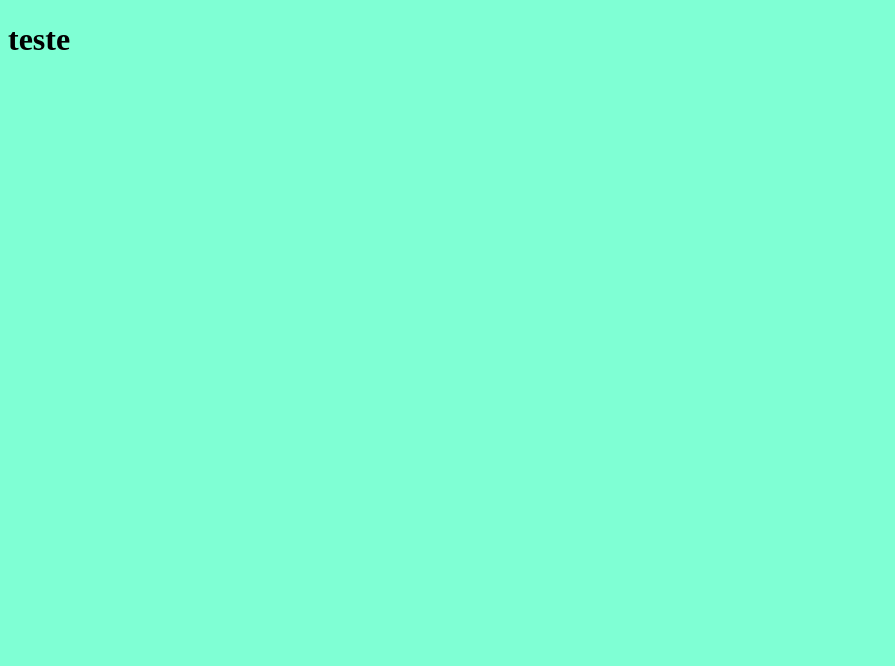
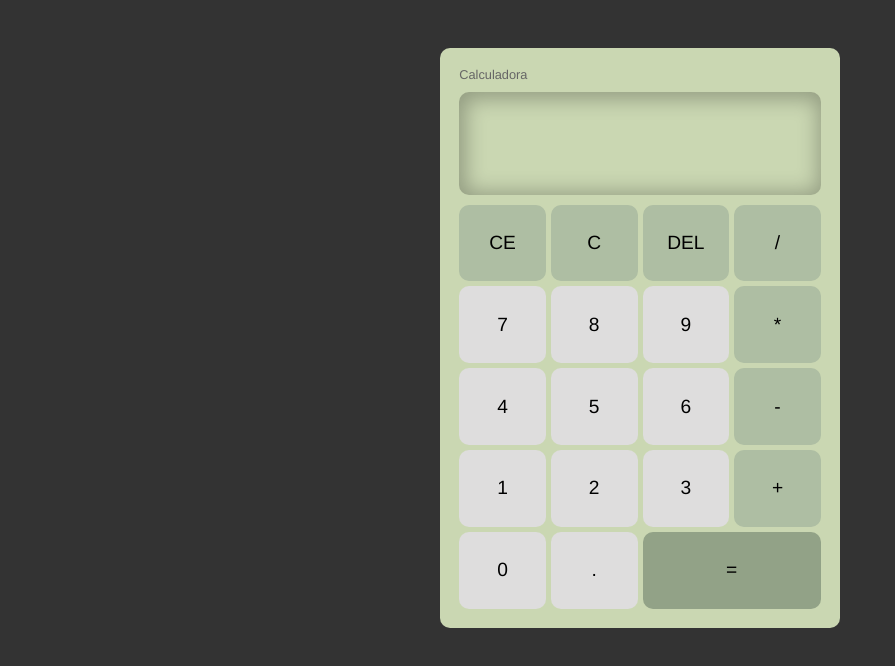
Before and after one commit to JulianeMonteiro/Calculadora, a website: page index.html in a window 1280 px wide. Shown: the whole page, without its empty margins (0-895 px from the left). Drawn offline with Linux system fonts and the light colour scheme.

Commit message:
feat: Funcionalidades em progresso

```diff
--- a/index.html
+++ b/index.html
@@ -4,10 +4,39 @@
     <meta charset="UTF-8" />
     <meta http-equiv="X-UA-Compatible" content="IE=edge" />
     <meta name="viewport" content="width=device-width, initial-scale=1.0" />
+    <link rel="shortcut icon" href="images/favicon.ico" type="image/x-icon" />
     <title>Calculadora</title>
     <link rel="stylesheet" href="build/main.css" />
+    <script src="js/script.js" defer></script>
   </head>
   <body>
-    <h1>teste</h1>
+    <div id="calculator">
+      <h3>Calculadora</h3>
+      <div id="operations">
+        <div id="previous-operation"></div>
+        <div id="current-operation"></div>
+      </div>
+      <div id="buttons-container">
+        <button>CE</button>
+        <button>C</button>
+        <button>DEL</button>
+        <button>/</button>
+        <button class="number">7</button>
+        <button class="number">8</button>
+        <button class="number">9</button>
+        <button>*</button>
+        <button class="number">4</button>
+        <button class="number">5</button>
+        <button class="number">6</button>
+        <button>-</button>
+        <button class="number">1</button>
+        <button class="number">2</button>
+        <button class="number">3</button>
+        <button>+</button>
+        <button class="number">0</button>
+        <button class="number">.</button>
+        <button id="equal-btn">=</button>
+      </div>
+    </div>
   </body>
 </html>
--- /dev/null
+++ b/js/script.js
@@ -0,0 +1,41 @@
+const previousOperationText = document.querySelector("#previous-operation");
+const currentOperationText = document.querySelector("#current-operation");
+const buttons = document.querySelectorAll("#buttons-container button");
+
+class Calculator {
+  constructor(previousOperationText, currentOperationText) {
+    this.previousOperationText = previousOperationText;
+    this.currentOperationText = currentOperationText;
+    this.currentOperation = "";
+  }
+
+  // add digit to calculatro screen
+  addDigit(digit) {
+    //check if cuurent operation already has a dot
+    if (digit === "." && this.currentOperationText.innerText.includes(".")) {
+      return;
+    }
+    this.currentOperation = digit;
+    this.updateScreen();
+  }
+  // process all calculator operations
+
+  //Change values of the calculator screen
+  updateScreen() {
+    this.currentOperationText.innerText += this.currentOperation;
+  }
+}
+
+const calc = new Calculator(previousOperationText, currentOperationText);
+
+buttons.forEach((btn) => {
+  btn.addEventListener("click", (e) => {
+    const value = e.target.innerText;
+
+    if (+value >= 0 || value === ".") {
+      calc.addDigit(value);
+    } else {
+      console.log("Op: " + value);
+    }
+  });
+});
--- a/package.json
+++ b/package.json
@@ -4,7 +4,7 @@
   "description": "",
   "main": "index.js",
   "scripts": {
-    "sass": "sass sass/main.scss build/main.css",
+    "sass": "sass sass/main.scss build/main.css --watch",
     "test": "echo \"Error: no test specified\" && exit 1"
   },
   "author": "",
--- /dev/null
+++ b/sass/calc.scss
@@ -0,0 +1,77 @@
+@import "variables";
+
+body {
+  background-color: $backgroundColor;
+  display: flex;
+  align-items: center;
+  justify-content: center;
+  padding: 3em;
+}
+
+#calculator {
+  width: 400px;
+  padding: 1.2em;
+  background-color: $backgroundCalc;
+  color: $blackColor;
+  display: flex;
+  flex-direction: column;
+  border-radius: 10px;
+
+  h3 {
+    font-size: 0.8em;
+    font-weight: 300;
+    color: $greyColor1;
+  }
+}
+
+#operations {
+  text-align: right;
+  border-radius: 10px;
+  margin: 10px 0;
+  box-shadow: inset 2px 2px 20px 5px $inset;
+}
+
+#previous-operation {
+  @include text-style();
+  color: $greyColor2;
+}
+
+#current-operation {
+  @include text-style();
+  font-size: 3em;
+  font-weight: 700;
+}
+
+#buttons-container {
+  display: grid;
+  grid-template-columns: 1fr 1fr 1fr 1fr;
+  gap: 5px;
+
+  button {
+    border: 1px solid transparent;
+    border-radius: 10px;
+    height: 4em;
+    font-size: 1.2em;
+    background-color: $greyColor4;
+    cursor: pointer;
+
+    &:hover {
+      border-color: $btnHover;
+    }
+    &.number {
+      background-color: $greyColor5;
+
+      &:hover {
+        border-color: $greyColor3;
+      }
+    }
+    &#equal-btn {
+      grid-column: span 2;
+      background-color: $colorButton;
+
+      &:hover {
+        border: 2px solid $buttonHover;
+      }
+    }
+  }
+}
--- a/sass/main.scss
+++ b/sass/main.scss
@@ -0,0 +1,3 @@
+@import "reset";
+@import "variables";
+@import "calc";
--- /dev/null
+++ b/sass/reset.scss
@@ -0,0 +1,6 @@
+* {
+  margin: 0;
+  padding: 0;
+  box-sizing: border-box;
+  font-family: Helvetica;
+}
--- /dev/null
+++ b/sass/variables.scss
@@ -0,0 +1,21 @@
+//COLORS
+$backgroundColor: #333;
+$backgroundCalc: #cad7b2;
+$blackColor: #000;
+$greyColor1: #666;
+$greyColor2: #444;
+$greyColor3: #999;
+$greyColor4: #aebea3;
+$greyColor5: #dedddd;
+$colorButton: #92a287;
+$buttonHover: darken($colorButton, 5%);
+$btnHover: darken($greyColor4, 15%);
+$inset: #00000045;
+
+//MIXINS
+
+@mixin text-style() {
+  padding: 0.2em;
+  overflow-wrap: break-word;
+  min-height: 1.6em;
+} ;
```
Also changed, not shown: build/main.css, images/favicon.ico (added), 1 other file.
